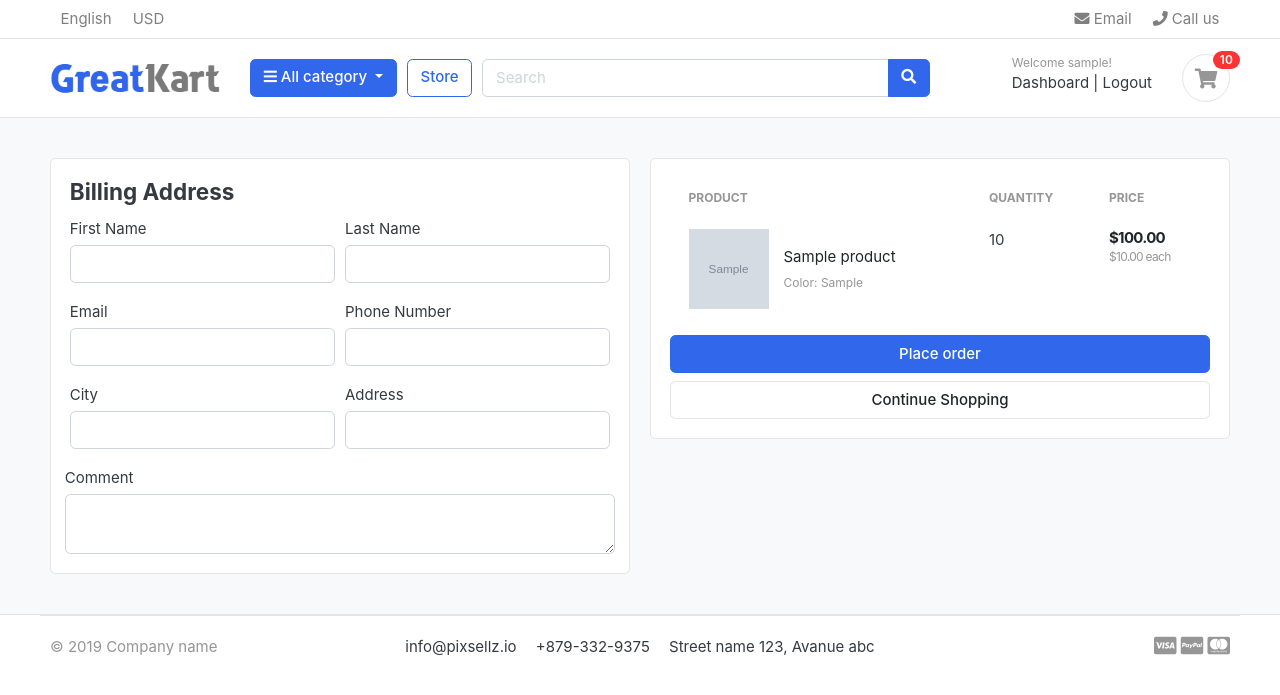
After one commit to DmytroMyr/greatkart_store, a Django app: page /cart/checkout/ in a window 1280 px wide. The commit adds this page. Shown: the top 695 px of the page. Run offline with Django 4.2, Linux system fonts and the light colour scheme; a user stored in the database is signed in; tables that the repository leaves empty hold one stand-in row (values such as "Sample post"); grey boxes marked "Sample" are stand-in pictures; some libraries are stand-ins or nearby versions; some web fonts are replaced.

Commit message:
handled cart and checkout page for logged in users

```diff
--- a/carts/admin.py
+++ b/carts/admin.py
@@ -9,4 +9,4 @@ class CartAdmin(admin.ModelAdmin):
 
 @admin.register(CartItem)
 class CartItemAdmin(admin.ModelAdmin):
-    list_display = ['product', 'cart', 'quantity', 'is_active']
+    list_display = ('product', 'cart', 'quantity', 'is_active')
--- a/carts/context_processors.py
+++ b/carts/context_processors.py
@@ -8,8 +8,12 @@ def counter(request: HttpRequest):
 
     if 'admin' not in request.path:
         try:
-            cart: Cart = Cart.objects.filter(cart_id=_cart_id(request))
-            cart_items = CartItem.objects.filter(cart=cart[:1])
+            cart = Cart.objects.filter(cart_id=_cart_id(request))
+
+            if request.user.is_authenticated:
+                cart_items = CartItem.objects.filter(user=request.user)
+            else:
+                cart_items = CartItem.objects.filter(cart=cart[:1])
 
             for cart_item in cart_items:
                 cart_count += cart_item.quantity
--- a/carts/models.py
+++ b/carts/models.py
@@ -1,5 +1,6 @@
 from django.db import models
 from store.models import Product, Variations
+from accounts.models import Account
 
 
 class Cart(models.Model):
@@ -11,9 +12,10 @@ class Cart(models.Model):
 
 
 class CartItem(models.Model):
+    user = models.ForeignKey(Account, on_delete=models.CASCADE, null=True)
     product = models.ForeignKey(Product, on_delete=models.CASCADE)
     variation = models.ManyToManyField(Variations, blank=True)
-    cart = models.ForeignKey(Cart, on_delete=models.CASCADE)
+    cart = models.ForeignKey(Cart, on_delete=models.CASCADE, null=True)
     quantity = models.IntegerField()
     is_active = models.BooleanField(default=True)
 
--- a/carts/urls.py
+++ b/carts/urls.py
@@ -3,8 +3,9 @@ from . import views
 
 
 urlpatterns = [
-    path('', views.cart, name='cart'),
+    path('', views.cart_view, name='cart'),
     path('add_cart/<int:product_id>/', views.add_cart, name='add_cart'),
     path('remove_cart/<int:product_id>/<int:cart_item_id>/', views.remove_cart, name='remove_cart'),
     path('remove_cart_item/<int:product_id>/<int:cart_item_id>/', views.remove_cart_item, name='remove_cart_item'),
+    path('checkout/', views.checkout_view, name='checkout'),
 ]
--- a/carts/views.py
+++ b/carts/views.py
@@ -1,6 +1,7 @@
 from django.shortcuts import render, redirect, get_object_or_404
 from django.http import HttpRequest, HttpResponse, HttpResponseRedirect
 from django.core.exceptions import ObjectDoesNotExist
+from django.contrib.auth.decorators import login_required
 from decimal import Decimal
 from store.models import Product, Variations
 from .models import Cart, CartItem
@@ -38,6 +39,7 @@ def add_cart(request: HttpRequest, product_id: int) -> HttpResponseRedirect:
     Returns:
         An instance of `HttpResponseRedirect` that redirects to the cart page.
     """
+    current_user = request.user
     product = Product.objects.get(id=product_id)
     product_variation = []
 
@@ -49,57 +51,91 @@ def add_cart(request: HttpRequest, product_id: int) -> HttpResponseRedirect:
             try:
                 variation = Variations.objects.get(product=product, category__iexact=key, value__iexact=value)
                 product_variation.append(variation)
-            except Exception as e:
-                print(e)
+            except:
+                pass
 
-    try:
-        cart = Cart.objects.get(cart_id=_cart_id(request))
-    except Cart.DoesNotExist:
-        cart = Cart.objects.create(
-            cart_id = _cart_id(request)
-        )
+    # If user is authenticated
+    if current_user.is_authenticated:
+        is_cart_item_exists = CartItem.objects.filter(product=product, user=current_user).exists()
 
-    cart.save()
+        if is_cart_item_exists:
+            cart_item = CartItem.objects.filter(product=product, user=current_user)
 
-    is_cart_item_exists = CartItem.objects.filter(product=product, cart=cart).exists()
+            ex_var_list = []
+            id_list = []
+            for item in cart_item:
+                existing_variation = item.variation.all()
+                ex_var_list.append(list(existing_variation))
+                id_list.append(item.id)
 
-    if is_cart_item_exists:
-        cart_item = CartItem.objects.filter(product=product, cart=cart)
+            if product_variation in ex_var_list:
+                # Increase the cart item quantity
+                item_index = ex_var_list.index(product_variation)
+                item_id = id_list[item_index]
+                item = CartItem.objects.get(product=product, id=item_id)
+                item.quantity += 1
+                item.save()
+            else:
+                item = CartItem.objects.create(product=product, quantity=1, user=current_user)
 
-        ex_var_list = []
-        id_list = []
-        for item in cart_item:
-            existing_variation = item.variation.all()
-            ex_var_list.append(list(existing_variation))
-            id_list.append(item.id)
+                if len(product_variation) > 0:
+                    item.variation.clear()
+                    item.variation.add(*product_variation)
 
-        if product_variation in ex_var_list:
-            # Increase the cart item quantity
-            item_index = ex_var_list.index(product_variation)
-            item_id = id_list[item_index]
-            item = CartItem.objects.get(product=product, id=item_id)
-            item.quantity += 1
-            item.save()
+                item.save()
         else:
-            item = CartItem.objects.create(product=product, quantity=1, cart=cart)
+            cart_item = CartItem.objects.create(product = product, quantity = 1, user=current_user)
 
             if len(product_variation) > 0:
-                item.variation.clear()
-                item.variation.add(*product_variation)
+                cart_item.variation.clear()
+                cart_item.variation.add(*product_variation)
 
-            item.save()
+            cart_item.save()
+    # If user is not authenticated
     else:
-        cart_item = CartItem.objects.create(
-            product = product,
-            quantity = 1,
-            cart = cart
-        )
+        try:
+            cart = Cart.objects.get(cart_id=_cart_id(request))
+        except Cart.DoesNotExist:
+            cart = Cart.objects.create(
+                cart_id = _cart_id(request),
+            )
+        cart.save()
 
-        if len(product_variation) > 0:
-            cart_item.variation.clear()
-            cart_item.variation.add(*product_variation)
+        is_cart_item_exists = CartItem.objects.filter(product=product, cart=cart).exists()
 
-        cart_item.save()
+        if is_cart_item_exists:
+            cart_item = CartItem.objects.filter(product=product, cart=cart)
+
+            ex_var_list = []
+            id_list = []
+            for item in cart_item:
+                existing_variation = item.variation.all()
+                ex_var_list.append(list(existing_variation))
+                id_list.append(item.id)
+
+            if product_variation in ex_var_list:
+                # Increase the cart item quantity
+                item_index = ex_var_list.index(product_variation)
+                item_id = id_list[item_index]
+                item = CartItem.objects.get(product=product, id=item_id)
+                item.quantity += 1
+                item.save()
+            else:
+                item = CartItem.objects.create(product=product, quantity=1, cart=cart)
+
+                if len(product_variation) > 0:
+                    item.variation.clear()
+                    item.variation.add(*product_variation)
+
+                item.save()
+        else:
+            cart_item = CartItem.objects.create(product=product, quantity=1, cart=cart)
+
+            if len(product_variation) > 0:
+                cart_item.variation.clear()
+                cart_item.variation.add(*product_variation)
+
+            cart_item.save()
 
     return redirect('cart')
 
@@ -116,11 +152,14 @@ def remove_cart(request: HttpRequest, product_id: int, cart_item_id: int) -> Htt
     Returns:
         An instance of `HttpResponseRedirect` that redirects to the cart page.
     """
-    cart = Cart.objects.get(cart_id=_cart_id(request))
     product = get_object_or_404(Product, id=product_id)
 
     try:
-        cart_item: CartItem = CartItem.objects.get(product=product, cart=cart, id=cart_item_id)
+        if request.user.is_authenticated:
+            cart_item: CartItem = CartItem.objects.get(product=product, user=request.user, id=cart_item_id)
+        else:
+            cart = Cart.objects.get(cart_id=_cart_id(request))
+            cart_item: CartItem = CartItem.objects.get(product=product, cart=cart, id=cart_item_id)
 
         if cart_item.quantity > 1:
             cart_item.quantity -= 1
@@ -145,16 +184,20 @@ def remove_cart_item(request: HttpRequest, product_id: int, cart_item_id: int) -
     Returns:
         An instance of `HttpResponseRedirect` that redirects to the cart page.
     """
+    product = get_object_or_404(Product, id=product_id)
 
-    cart = Cart.objects.get(cart_id=_cart_id(request))
-    product = get_object_or_404(Product, id=product_id)
-    cart_item = CartItem.objects.get(product=product, cart=cart, id=cart_item_id)
+    if request.user.is_authenticated:
+        cart_item: CartItem = CartItem.objects.get(product=product, user=request.user, id=cart_item_id)
+    else:
+        cart = Cart.objects.get(cart_id=_cart_id(request))
+        cart_item: CartItem = CartItem.objects.get(product=product, cart=cart, id=cart_item_id)
+
     cart_item.delete()
 
     return redirect('cart')
 
 
-def cart(request: HttpRequest, total: int = 0, quantity: int = 0, cart_items: list[CartItem] = None) -> HttpResponse:
+def cart_view(request: HttpRequest, total: int = 0, quantity: int = 0, cart_items: list[CartItem] = None) -> HttpResponse:
     """
     Display the contents of the cart.
 
@@ -168,8 +211,11 @@ def cart(request: HttpRequest, total: int = 0, quantity: int = 0, cart_items: li
         HttpResponse: The rendered cart page.
     """
     try:
-        cart: Cart = Cart.objects.get(cart_id=_cart_id(request))
-        cart_items: list[CartItem] = CartItem.objects.filter(cart=cart, is_active=True)
+        if request.user.is_authenticated:
+            cart_items = CartItem.objects.filter(user=request.user, is_active=True)
+        else:
+            cart = Cart.objects.get(cart_id=_cart_id(request))
+            cart_items = CartItem.objects.filter(cart=cart, is_active=True)
 
         for cart_item in cart_items:
             total += cart_item.product.price * cart_item.quantity
@@ -178,13 +224,41 @@ def cart(request: HttpRequest, total: int = 0, quantity: int = 0, cart_items: li
         tax = Decimal(TAX_PERCATNAGE) / 100 * total
         grand_total = total + tax
     except ObjectDoesNotExist:
-        pass
+        return render(request, 'store/cart.html')
 
     context = {
         'total': total,
         'quantity': quantity,
         'cart_items': cart_items,
         'tax': '%.2f'%tax,
-        'grand_total': grand_total,
+        'grand_total': '%.2f'%grand_total,
     }
     return render(request, 'store/cart.html', context)
+
+
+@login_required(login_url='login')
+def checkout_view(request: HttpRequest, total: int = 0, quantity: int = 0, cart_items: list[CartItem] = None) -> HttpResponse:
+    try:
+        if request.user.is_authenticated:
+            cart_items = CartItem.objects.filter(user=request.user, is_active=True)
+        else:
+            cart = Cart.objects.get(cart_id=_cart_id(request))
+            cart_items = CartItem.objects.filter(cart=cart, is_active=True)
+
+        for cart_item in cart_items:
+            total += cart_item.product.price * cart_item.quantity
+            quantity += cart_item.quantity
+
+        tax = Decimal(TAX_PERCATNAGE) / 100 * total
+        grand_total = total + tax
+    except ObjectDoesNotExist:
+        return render(request, 'store/cart.html')
+
+    context = {
+        'total': total,
+        'quantity': quantity,
+        'cart_items': cart_items,
+        'tax': '%.2f'%tax,
+        'grand_total': '%.2f'%grand_total,
+    }
+    return render(request, 'store/checkout.html', context)
--- a/templates/store/cart.html
+++ b/templates/store/cart.html
@@ -97,7 +97,7 @@
                 <p class="text-center mb-3">
                     <img src="{% static './images/misc/payments.png' %}" height="26">
                 </p>
-                <a href="./place-order.html" class="btn btn-primary btn-block"> Checkout </a>
+                <a href="{% url 'checkout' %}" class="btn btn-primary btn-block"> Checkout </a>
                 <a href="{% url 'store' %}" class="btn btn-light btn-block">Continue Shopping</a>
             </div> <!-- card-body.// -->
             </div> <!-- card.// -->
--- /dev/null
+++ b/templates/store/checkout.html
@@ -0,0 +1,112 @@
+{% extends 'base.html' %}
+{% load static %}
+
+{% block content %}
+<section class="section-content padding-y bg">
+    <div class="container">
+
+    <!-- ============================ COMPONENT 1 ================================= -->
+    <div class="row">
+        <aside class="col-lg-6">
+            <div class="card">
+                <div class="card-body">
+                    <h4 class="card-title md-4">Billing Address</h4>
+                    <form action="" method="POST">
+                        {% csrf_token %}
+                        <div class="form-row">
+                            <div class="col form-group">
+                                <label for="first_name">First Name</label>
+                                <input type="text" name="first_name" class="form-control" required>
+                            </div>
+                            <div class="col form-group">
+                                <label for="last_name">Last Name</label>
+                                <input type="text" name="last_name" class="form-control" required>
+                            </div>
+                        </div>
+                        <div class="form-row">
+                            <div class="col form-group">
+                                <label for="email">Email</label>
+                                <input type="text" name="email" class="form-control" required>
+                            </div>
+                            <div class="col form-group">
+                                <label for="phone_numbeer">Phone Number</label>
+                                <input type="text" name="phone_numbeer" class="form-control" required>
+                            </div>
+                        </div>
+                        <div class="form-row">
+                            <div class="col form-group">
+                                <label for="city">City</label>
+                                <input type="text" name="city" class="form-control" required>
+                            </div>
+                            <div class="col form-group">
+                                <label for="address">Address</label>
+                                <input type="text" name="address" class="form-control" required>
+                            </div>
+                        </div>
+                        <div class="form-row">
+                            <label for="comment">Comment</label>
+                            <textarea name="comment" rows="2" class="form-control"></textarea>
+                        </div>
+
+                </div>
+            </div> <!-- card.// -->
+        </aside> <!-- col.// -->
+
+        <aside class="col-lg-6">
+
+            <div class="card">
+            <div class="card-body">
+                <table class="table table-borderless table-shopping-cart">
+                    <thead class="text-muted">
+                    <tr class="small text-uppercase">
+                    <th scope="col">Product</th>
+                    <th scope="col" width="120">Quantity</th>
+                    <th scope="col" width="120">Price</th>
+                    </tr>
+                    </thead>
+                    <tbody>
+
+                    {% for cart_item in cart_items %}
+                    <tr>
+                        <td>
+                            <figure class="itemside align-items-center">
+                                <div class="aside"><img src="{{ cart_item.product.images.url }}" class="img-sm"></div>
+                                <figcaption class="info">
+                                    <a href="{{ cart_item.product.get_url }}" class="title text-dark">{{ cart_item.product.title }}</a>
+                                    <p class="text-muted small">
+                                        {% if cart_item.variation.all %}
+                                            {% for item in cart_item.variation.all %}
+                                                {{ item.category | capfirst }}: {{ item.value | capfirst }}<br>
+                                            {% endfor %}
+                                        {% endif %}
+                                    </p>
+                                </figcaption>
+                            </figure>
+                        </td>
+                        <td>
+                            <label for="">{{ cart_item.quantity }}</label>
+
+                        </td>
+                        <td>
+                            <div class="price-wrap">
+                                <var class="price">${{ cart_item.sub_total }}</var>
+                                <small class="text-muted"> ${{ cart_item.product.price }} each </small>
+                            </div> <!-- price-wrap .// -->
+                        </td>
+                    </tr>
+                    {% endfor %}
+
+                    </tbody>
+                    </table>
+                <button type="submit" name="submit" class="btn btn-primary btn-block"> Place order </button>
+                <a href="{% url 'store' %}" class="btn btn-light btn-block">Continue Shopping</a>
+            </form>
+            </div> <!-- card-body.// -->
+            </div> <!-- card.// -->
+        </aside> <!-- col.// -->
+    </div> <!-- row.// -->
+    <!-- ============================ COMPONENT 1 END .// ================================= -->
+
+    </div> <!-- container .//  -->
+    </section>
+{% endblock content %}
```
Also changed, not shown: accounts/views.py (+53 -1 lines), carts/migrations/0003_auto_20230223_1605.py (added).
